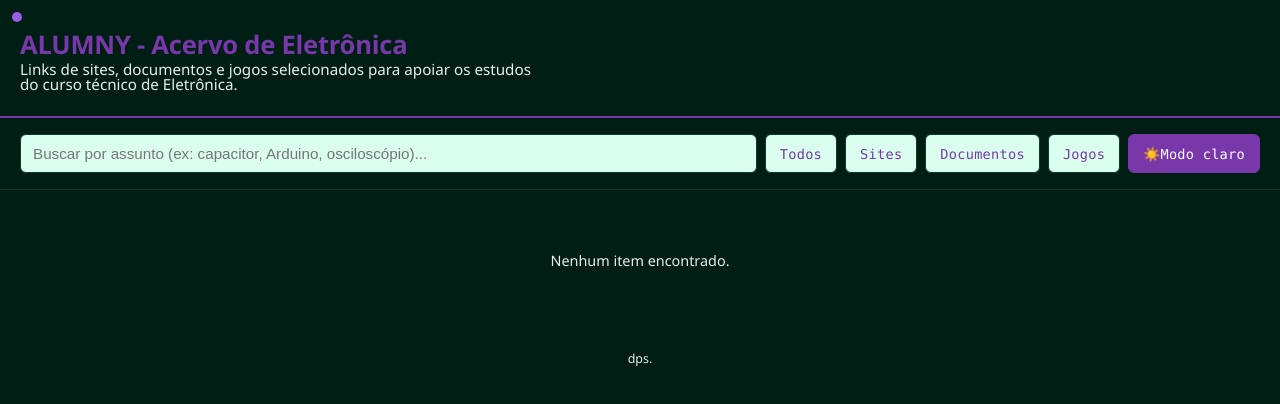
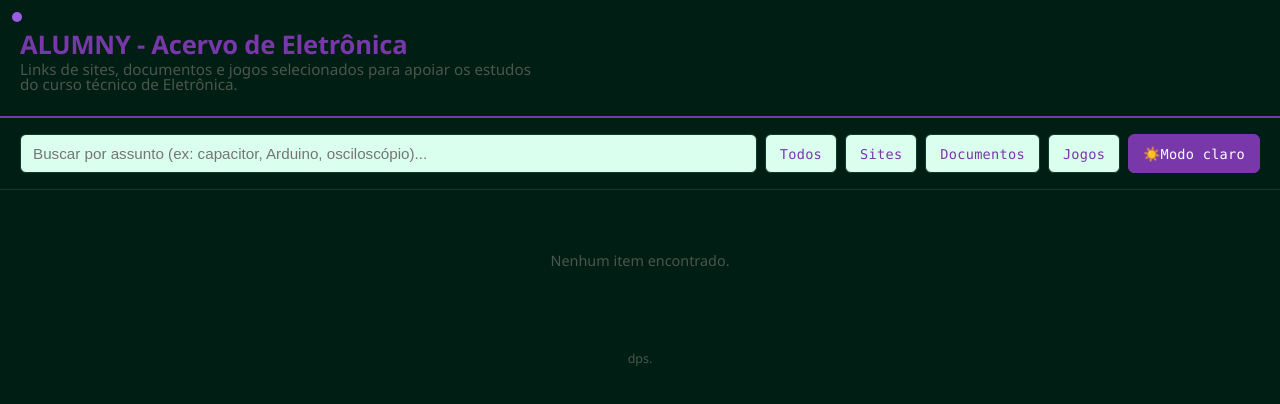
Before and after one commit to nimsay57-pixel/ALUMNY, a plain HTML site: page index.html in a window 1280 px wide. Both pictures are taken after a click on the button "🌙 Modo escuro". Drawn offline with Linux system fonts and the light colour scheme.

Commit message:
style.css

```diff
--- a/css/style.css
+++ b/css/style.css
@@ -14,7 +14,7 @@
   --circuit: #7838a9;
   --line: #0B3D2E;
   --card: #dbffee;
-  --muted: #E9ECEF;
+  --muted: #4B564D;
       }
 
 *{ box-sizing: border-box; }
```
